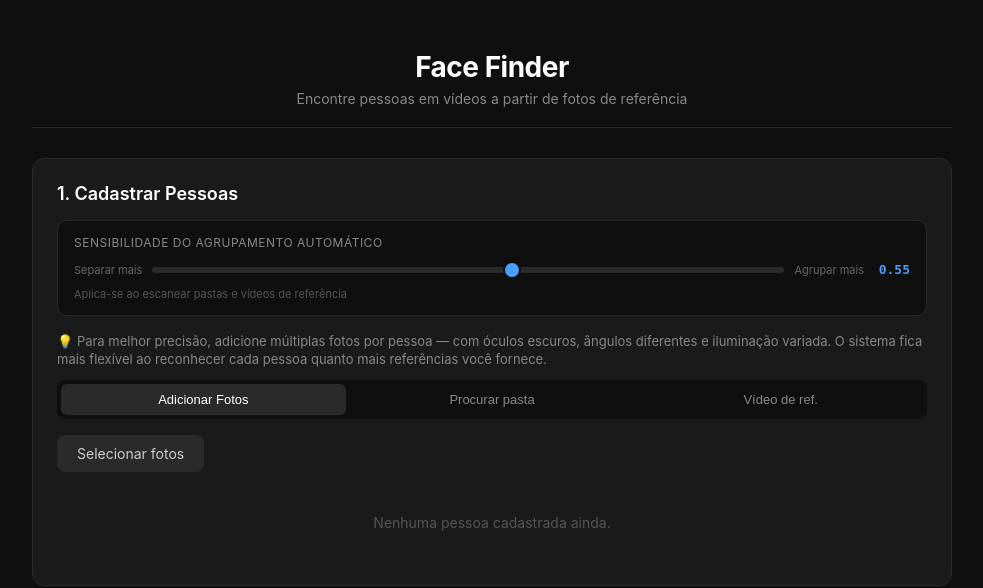
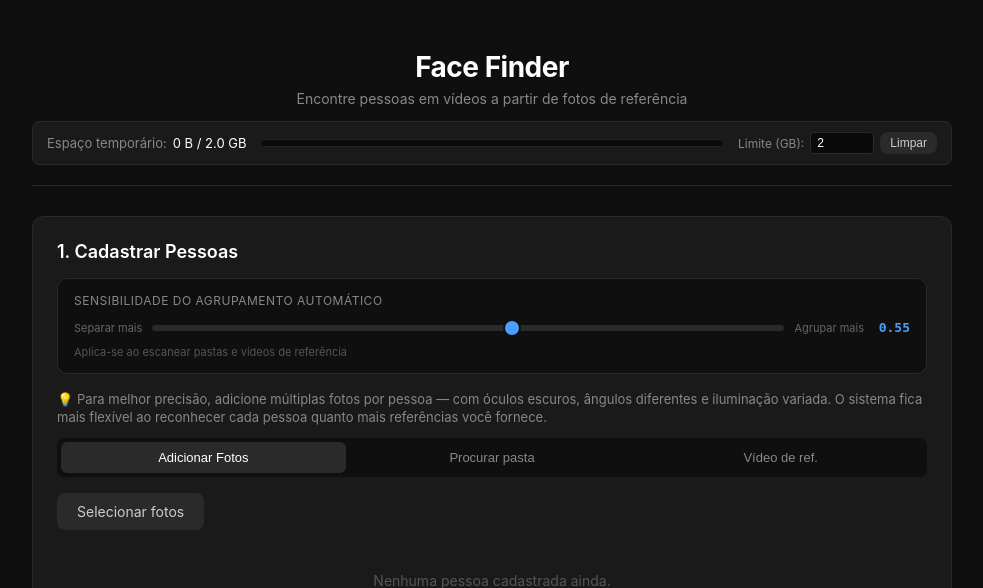
Before and after one commit to leosgf-cyber/face_finder, a Flask app: page / in a window 1280 px wide. Shown: the top 588 px of the page, without its empty margins (148-1131 px from the left). Run offline with Flask 3, Linux system fonts and the light colour scheme; data that the repository does not hold is empty.

Commit message:
feat(ui): disk-usage progress bar in header
Always-visible bar shows how much temp/working space the project is
holding right now versus a user-configurable cap (default 2 GB,
persisted in localStorage).

- New GET /api/disk-usage — sums results/ and uploads/, returns bytes
  per directory and total
- Header bar renders fill width as percent of limit; turns yellow at
  70%, red at 90%
- Limit input next to the bar; type a new value (GB), it persists to
  localStorage
- Hover the total text to see results/ vs uploads/ split as a tooltip
- "Limpar" button inline with the bar reuses the existing /api/cleanup
- Auto-refreshes every 10s, plus immediately after cleanup completes,
  scan job finishes, or scan job errors

Co-Authored-By: Claude Opus 4.7 (1M context) <noreply@anthropic.com>

```diff
--- a/web/app.py
+++ b/web/app.py
@@ -956,6 +956,19 @@ def _get_dir_size(path: Path) -> int:
     return total
 
 
+@app.route("/api/disk-usage", methods=["GET"])
+def disk_usage():
+    """Total size of the project's temp + working directories (results + uploads)."""
+    results_bytes = _get_dir_size(RESULTS_DIR) if RESULTS_DIR.exists() else 0
+    uploads_bytes = _get_dir_size(UPLOAD_DIR) if UPLOAD_DIR.exists() else 0
+    total = results_bytes + uploads_bytes
+    return jsonify({
+        "results_bytes": results_bytes,
+        "uploads_bytes": uploads_bytes,
+        "total_bytes": total,
+    })
+
+
 @app.route("/api/cleanup", methods=["POST"])
 def cleanup():
     """Delete temporary frames, scan, and refvid files from results/."""
--- a/web/static/css/style.css
+++ b/web/static/css/style.css
@@ -767,6 +767,81 @@ input[type="file"] {
   color: #666;
 }
 
+/* ========== DISK USAGE BAR ========== */
+
+.disk-usage-bar {
+  margin-top: 14px;
+  padding: 10px 14px;
+  background: #1a1a1a;
+  border: 1px solid #2a2a2a;
+  border-radius: 8px;
+  display: flex;
+  align-items: center;
+  gap: 14px;
+  flex-wrap: wrap;
+  font-size: 13px;
+}
+
+.disk-usage-label {
+  display: flex;
+  gap: 6px;
+  color: #888;
+  white-space: nowrap;
+}
+
+.disk-usage-label span:last-child { color: #fff; }
+
+.disk-usage-track {
+  flex: 1;
+  min-width: 140px;
+  height: 8px;
+  background: #0a0a0a;
+  border-radius: 999px;
+  overflow: hidden;
+  border: 1px solid #222;
+}
+
+.disk-usage-fill {
+  height: 100%;
+  width: 0%;
+  background: #4a7a4a;
+  transition: width 0.3s ease, background-color 0.3s;
+}
+
+.disk-usage-fill.warn { background: #c8a85a; }
+.disk-usage-fill.danger { background: #c85a5a; }
+
+.disk-usage-controls {
+  display: flex;
+  align-items: center;
+  gap: 6px;
+  color: #888;
+}
+
+.disk-usage-controls label {
+  font-size: 12px;
+}
+
+.disk-usage-controls input {
+  width: 64px;
+  padding: 3px 6px;
+  background: #0a0a0a;
+  border: 1px solid #2a2a2a;
+  border-radius: 4px;
+  color: #fff;
+  font-size: 12px;
+}
+
+.disk-usage-controls input:focus {
+  outline: none;
+  border-color: #d4a574;
+}
+
+.disk-usage-cleanup {
+  padding: 4px 10px;
+  font-size: 12px;
+}
+
 /* ========== MANUAL PHOTO TAGGER ========== */
 
 .tag-pool {
--- a/web/static/js/app.js
+++ b/web/static/js/app.js
@@ -25,8 +25,64 @@ function updateSensitivityLabel(value) {
 
 // Selection is handled by handlePhotoSelection (see below).
 
+// ========== DISK USAGE ==========
+
+var diskUsageState = {
+  limitGB: parseFloat(localStorage.getItem("diskLimitGB")) || 2,
+};
+
+function _formatSize(bytes) {
+  if (bytes < 1024) return bytes + " B";
+  if (bytes < 1024 * 1024) return (bytes / 1024).toFixed(0) + " KB";
+  if (bytes < 1024 * 1024 * 1024) return (bytes / (1024 * 1024)).toFixed(0) + " MB";
+  return (bytes / (1024 * 1024 * 1024)).toFixed(2) + " GB";
+}
+
+async function refreshDiskUsage() {
+  try {
+    var res = await fetch("/api/disk-usage");
+    var data = await res.json();
+    var limitBytes = diskUsageState.limitGB * 1024 * 1024 * 1024;
+    var pct = limitBytes > 0 ? Math.min(100, (data.total_bytes / limitBytes) * 100) : 0;
+
+    var fill = document.getElementById("diskUsageFill");
+    var text = document.getElementById("diskUsageText");
+    if (!fill || !text) return;
+
+    fill.style.width = pct + "%";
+    fill.classList.remove("warn", "danger");
+    if (pct >= 90) fill.classList.add("danger");
+    else if (pct >= 70) fill.classList.add("warn");
+
+    text.textContent = _formatSize(data.total_bytes) + " / " + diskUsageState.limitGB.toFixed(1) + " GB";
+    text.title = "results: " + _formatSize(data.results_bytes) + " · uploads: " + _formatSize(data.uploads_bytes);
+  } catch (e) {
+    /* silent */
+  }
+}
+
+function initDiskUsage() {
+  var input = document.getElementById("diskLimitInput");
+  if (input) {
+    input.value = diskUsageState.limitGB;
+    input.addEventListener("change", function () {
+      var v = parseFloat(this.value);
+      if (!isNaN(v) && v > 0) {
+        diskUsageState.limitGB = v;
+        localStorage.setItem("diskLimitGB", String(v));
+        refreshDiskUsage();
+      } else {
+        this.value = diskUsageState.limitGB;
+      }
+    });
+  }
+  refreshDiskUsage();
+  setInterval(refreshDiskUsage, 10000);
+}
+
 loadPeople();
 loadVideos();
+initDiskUsage();
 
 // ========== TABS ==========
 
@@ -1056,10 +1112,12 @@ function pollJob(jobId) {
       clearInterval(interval);
       showResults(job, jobId);
       resetProcessButton();
+      refreshDiskUsage();
     } else if (job.status === "error") {
       clearInterval(interval);
       alert("Erro: " + job.progress);
       resetProcessButton();
+      refreshDiskUsage();
     }
   }, 2000);
 }
@@ -1169,6 +1227,7 @@ async function cleanupTemp() {
     alert(data.error);
     return;
   }
-  document.getElementById("cleanupResult").textContent =
-    data.freed_mb + " MB liberado(s)";
+  var resEl = document.getElementById("cleanupResult");
+  if (resEl) resEl.textContent = data.freed_mb + " MB liberado(s)";
+  refreshDiskUsage();
 }
--- a/web/templates/index.html
+++ b/web/templates/index.html
@@ -11,6 +11,21 @@
     <header>
       <h1>Face Finder</h1>
       <p>Encontre pessoas em vídeos a partir de fotos de referência</p>
+
+      <div class="disk-usage-bar" id="diskUsageBar">
+        <div class="disk-usage-label">
+          <span>Espaço temporário:</span>
+          <span id="diskUsageText">— / 2.0 GB</span>
+        </div>
+        <div class="disk-usage-track">
+          <div class="disk-usage-fill" id="diskUsageFill"></div>
+        </div>
+        <div class="disk-usage-controls">
+          <label for="diskLimitInput">Limite (GB):</label>
+          <input type="number" id="diskLimitInput" min="0.5" max="200" step="0.5" value="2">
+          <button class="btn btn-secondary disk-usage-cleanup" onclick="cleanupTemp()">Limpar</button>
+        </div>
+      </div>
     </header>
 
     <!-- CADASTRO DE PESSOAS -->
```
